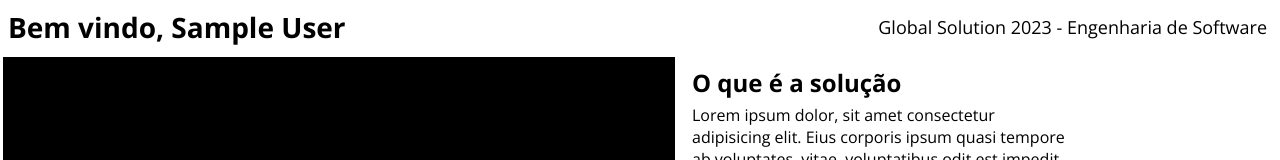
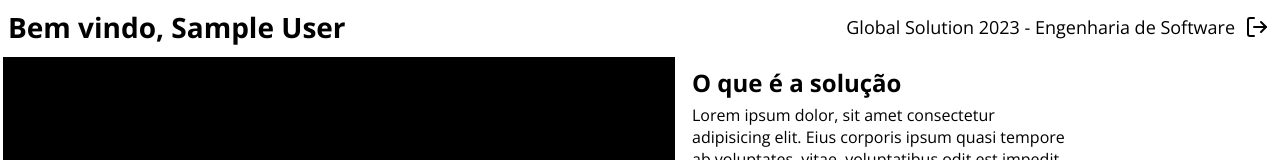
Before and after one commit to Global-Solution-2-sem/web, a React (Vite) app in the folder frontend/: page /home in a window 1280 px wide. Shown: the top 160 px of the page. Built offline with nearby package versions, Linux system fonts and the light colour scheme; sample sign-in values are in the browser's storage.

Commit message:
feat: logout

```diff
--- a/frontend/package.json
+++ b/frontend/package.json
@@ -12,6 +12,7 @@
   "dependencies": {
     "axios": "^1.6.2",
     "jwt-decode": "^4.0.0",
+    "lucide-react": "^0.292.0",
     "react": "^18.2.0",
     "react-dom": "^18.2.0",
     "react-hook-form": "^7.48.2",
--- a/frontend/src/components/Header.tsx
+++ b/frontend/src/components/Header.tsx
@@ -1,28 +1,46 @@
 import { jwtDecode } from 'jwt-decode'
+import { LogOut } from 'lucide-react'
 import { useEffect, useState } from 'react'
+import { useNavigate } from 'react-router-dom'
+
 
 type userToken = {
     name: string
     email: string
 }
 
-
 export default function Header() {
+    const navigate = useNavigate()
     const [user, setUser] = useState<userToken | null>(null)
     const getToken = () => {
         const token = localStorage.getItem('token')
 
         if (token !== null)
             setUser(jwtDecode(token))
+        else {
+            setUser(null)
+        }
+    }
+
+    const logout = () => {
+        localStorage.removeItem('token')
+        navigate('/')
     }
 
     useEffect(() => {
         getToken()
     }, [])
+
+    useEffect(() => {
+        getToken()
+    }, [localStorage.getItem('token')]);
     return (
         <header>
             {user !== null ? <h1>Bem vindo, {user.name}</h1> : <h1>Bem vindo!</h1>}
-            <p>Global Solution 2023 - Engenharia de Software</p>
+            <nav>
+                <p>Global Solution 2023 - Engenharia de Software</p>
+                {user !== null && <LogOut onClick={logout} width={30} />}
+            </nav>
         </header>
     )
 }
--- a/frontend/src/components/Home.tsx
+++ b/frontend/src/components/Home.tsx
@@ -2,8 +2,19 @@ import Application from "./Application";
 import Benefits from "./Benefits";
 import Images from "./Images";
 import '../styles/main.scss';
+import { useEffect } from "react";
+import { useNavigate } from 'react-router-dom';
 
 export default function Home() {
+    const navigate = useNavigate()
+
+    useEffect(() => {
+        const token = localStorage.getItem('token')
+
+        if (token === null) {
+            navigate('/')
+        }
+    }, [])
     return (
         <main>
             <Images />
--- a/frontend/src/components/Login.tsx
+++ b/frontend/src/components/Login.tsx
@@ -2,9 +2,11 @@ import axios from 'axios';
 import '../styles/login.scss';
 import { useForm } from 'react-hook-form';
 import { useState } from 'react'
+import { useNavigate } from 'react-router-dom';
 
 export default function Login() {
     const { register, handleSubmit } = useForm()
+    const navigate = useNavigate()
     const [errorMessage, setErrorMessage] = useState<string>()
 
     /*eslint-disable */
@@ -14,6 +16,7 @@ export default function Login() {
             const response = await axios.post('http://localhost:5000/auth', data)
 
             localStorage.setItem('token', response.data.token)
+            navigate('/home')
         }
         catch (err: any) {
             setErrorMessage(err.response.data.message)
--- a/frontend/src/styles/header.scss
+++ b/frontend/src/styles/header.scss
@@ -10,8 +10,15 @@ header {
         font-weight: 700;
     }
 
-    p {
-        font-size: 18px;
-        padding: 0 5px;
+    nav {
+
+        display: flex;
+        align-items: center;
+        gap: 2px;
+
+        p {
+            font-size: 18px;
+            padding: 0 5px;
+        }
     }
 }
```
Also changed, not shown: 1 other file (tests, documents, lock files or other folders).
